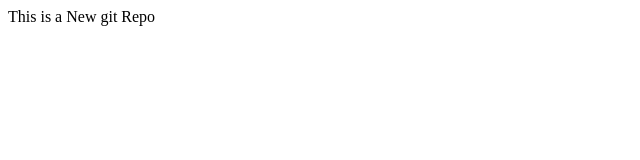
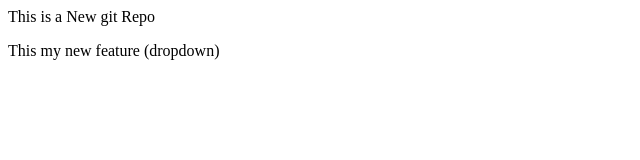
Before and after one commit to aziya22/localRepo, a plain HTML site: page index.html in a window 1280 px wide. Shown: the whole page, without its empty margins (0-640 px from the left). Drawn offline with Linux system fonts and the light colour scheme.

Commit message:
Adding in index.html in main

```diff
--- a/index.html
+++ b/index.html
@@ -1 +1,2 @@
 <p>This is a New git Repo</p>
+<p>This my new feature (dropdown)</p>
```
